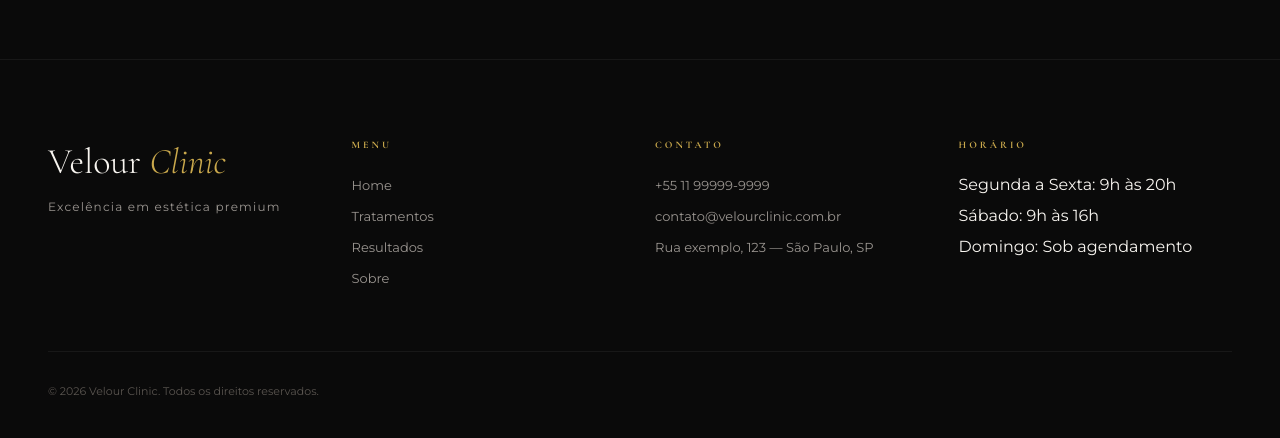
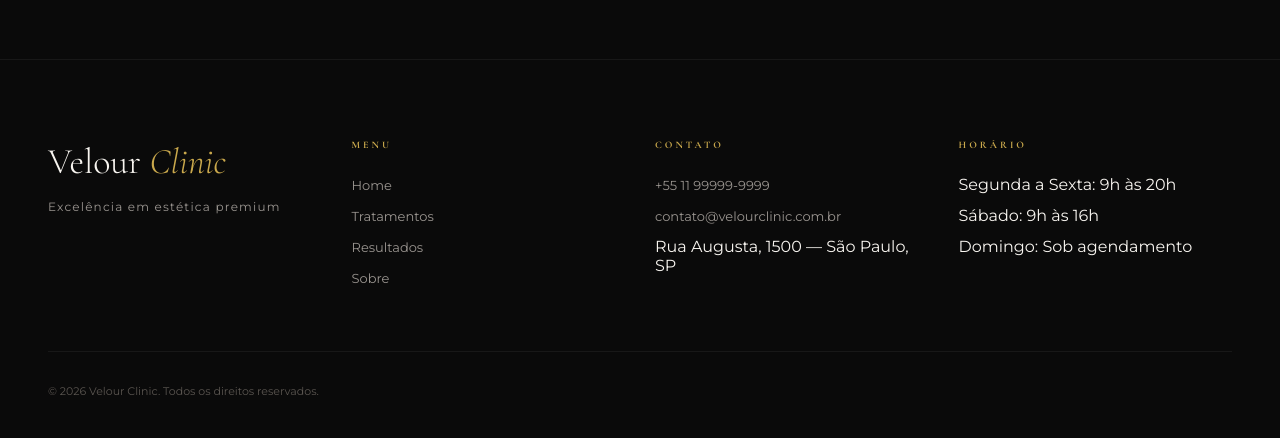
Before and after one commit to lkznx7/velour-clinic, a Node server app: template views/index.ejs in a window 1280 px wide. Shown: the part 5089-5527 px from the top of the page. Run offline with Node 20, Linux system fonts and the light colour scheme; the template is opened without the code that fills it, so the values that code supplies are empty.

Commit message:
Fix: remove fictional data and add real address

```diff
--- a/views/partials/footer.ejs
+++ b/views/partials/footer.ejs
@@ -21,7 +21,7 @@
         <ul class="footer-links">
           <li><a href="tel:+5511999999999">+55 11 99999-9999</a></li>
           <li><a href="mailto:contato@velourclinic.com.br">contato@velourclinic.com.br</a></li>
-          <li><a href="#">Rua exemplo, 123 — São Paulo, SP</a></li>
+          <li>Rua Augusta, 1500 — São Paulo, SP</li>
         </ul>
       </div>
       <div>
```
